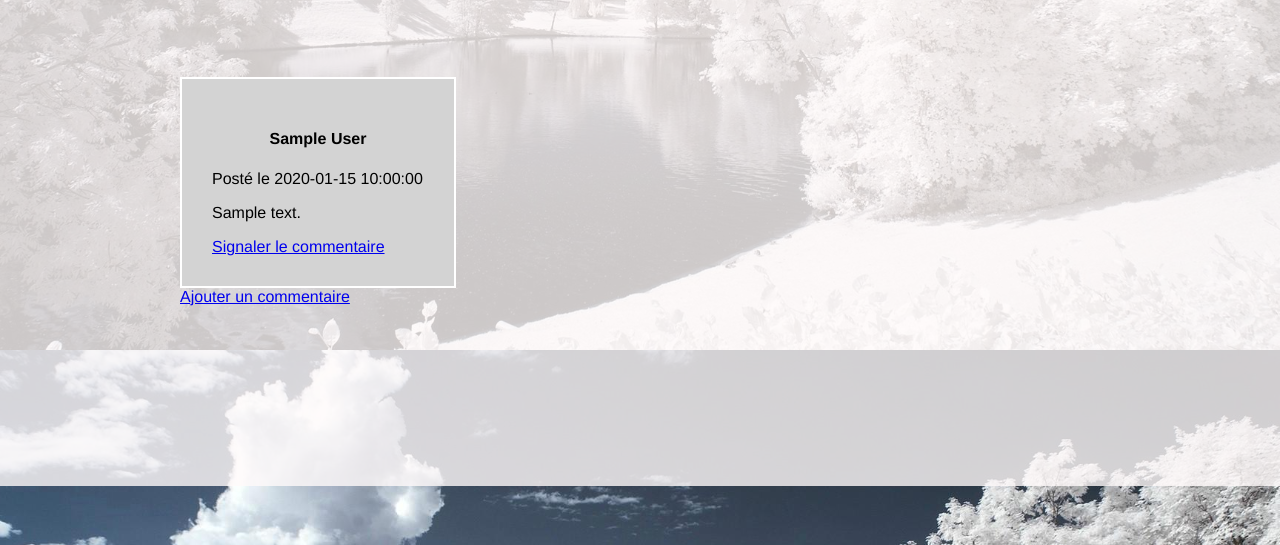
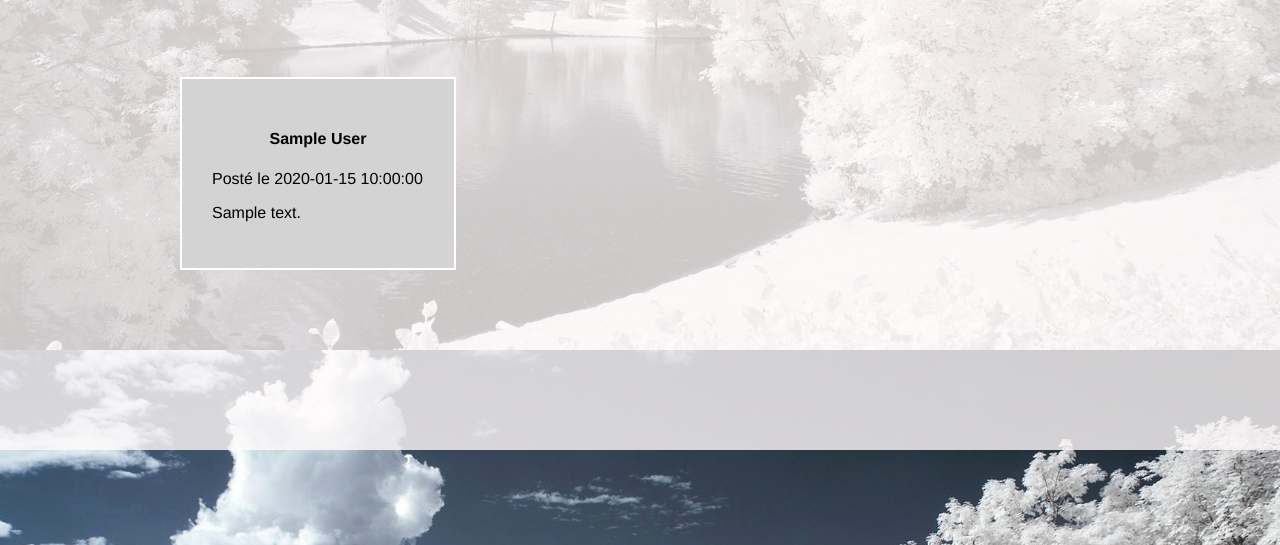
Before and after one commit to ISA56340/P4, a PHP site: page /index.php?action=chapter&chapterId=1 in a window 1280 px wide. Shown: the part 1250-1795 px from the top of the page. Run offline with PHP 8.4, Linux system fonts and the light colour scheme; tables that the repository leaves empty or names only in its code hold one stand-in row (values such as "Sample post"); some libraries are stand-ins or nearby versions.

Commit message:
boutons signalé ou ajouter commentaire visibles uniquement si type 0 connecté

```diff
--- a/view/chapterView.php
+++ b/view/chapterView.php
@@ -23,7 +23,8 @@
                     <h4><?= htmlspecialchars($comment['author']);?></h4>
                     <p>Posté le <?= htmlspecialchars($comment['comment_date']);?></p>
                     <p><?= htmlspecialchars($comment['comment']);?></p>
-                    <a href="index.php?action=reportComment&id=<?=$chapter['id']?>&reportId=<?=$comment['id']?>" class="Signaler">Signaler le commentaire</a>
+                    <?php if(isset($_SESSION['user_type']) AND $_SESSION['user_type'] == 0): ?>        <a href="index.php?action=reportComment&id=<?=$chapter['id']?>&reportId=<?=$comment['id']?>" class="Signaler">Signaler le commentaire</a>
+                    <?php endif; ?>
                 </div>
                 <?php
                 }
@@ -32,7 +33,9 @@
             </div>
 
     		<div class="your_comment">
-    			<a href="index.php?action=addComment&amp;chapterId=<?= $_GET['chapterId']?>" class="ajoutcomment">Ajouter un commentaire</a>
+                <?php if(isset($_SESSION['user_type']) AND $_SESSION['user_type'] == 0): ?>
+    			     <a href="index.php?action=addComment&amp;chapterId=<?= $_GET['chapterId']?>" class="ajoutcomment">Ajouter un commentaire</a>
+                <?php endif; ?>
     		</div>
         </div>
 
```
